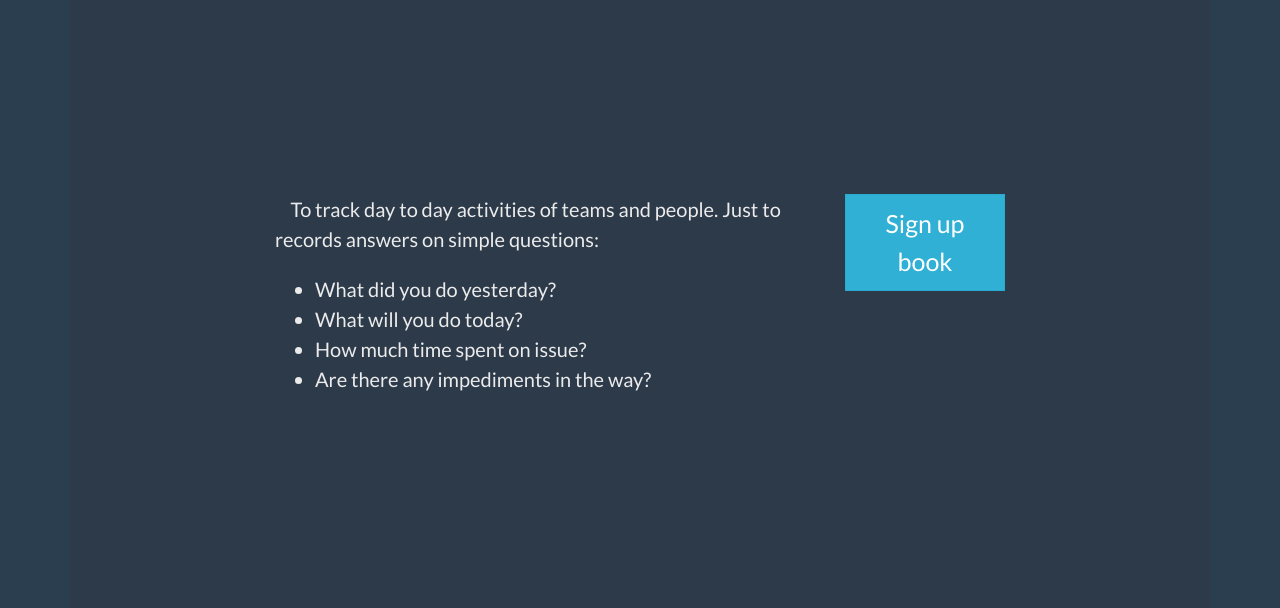
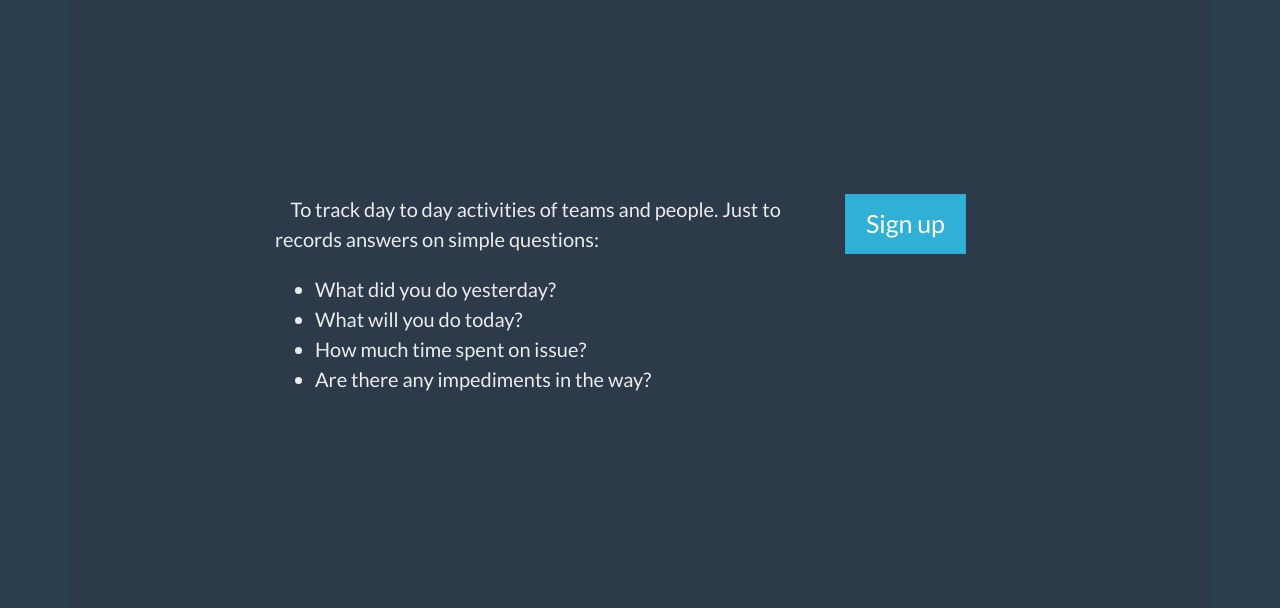
Before and after one commit to iazarny/logbook, a website: page site/index_en.html in a window 1280 px wide. Shown: the part 147-755 px from the top of the page. Drawn offline with nearby package versions, Linux system fonts and the light colour scheme.

Commit message:
Site changes.

```diff
--- a/site/index_en.html
+++ b/site/index_en.html
@@ -100,8 +100,7 @@
             </p>
         </div>
         <div class="col-sm-2 themed-grid-col">
-            <a href="https://log-book.online/logbook/register" class="btn btn-info btn-lg active" role="button" aria-pressed="true">Sign up
-                book</a>
+            <a href="https://log-book.online/logbook/register" class="btn btn-info btn-lg active" role="button" aria-pressed="true">Sign up</a>
         </div>
     </div>
 
```
